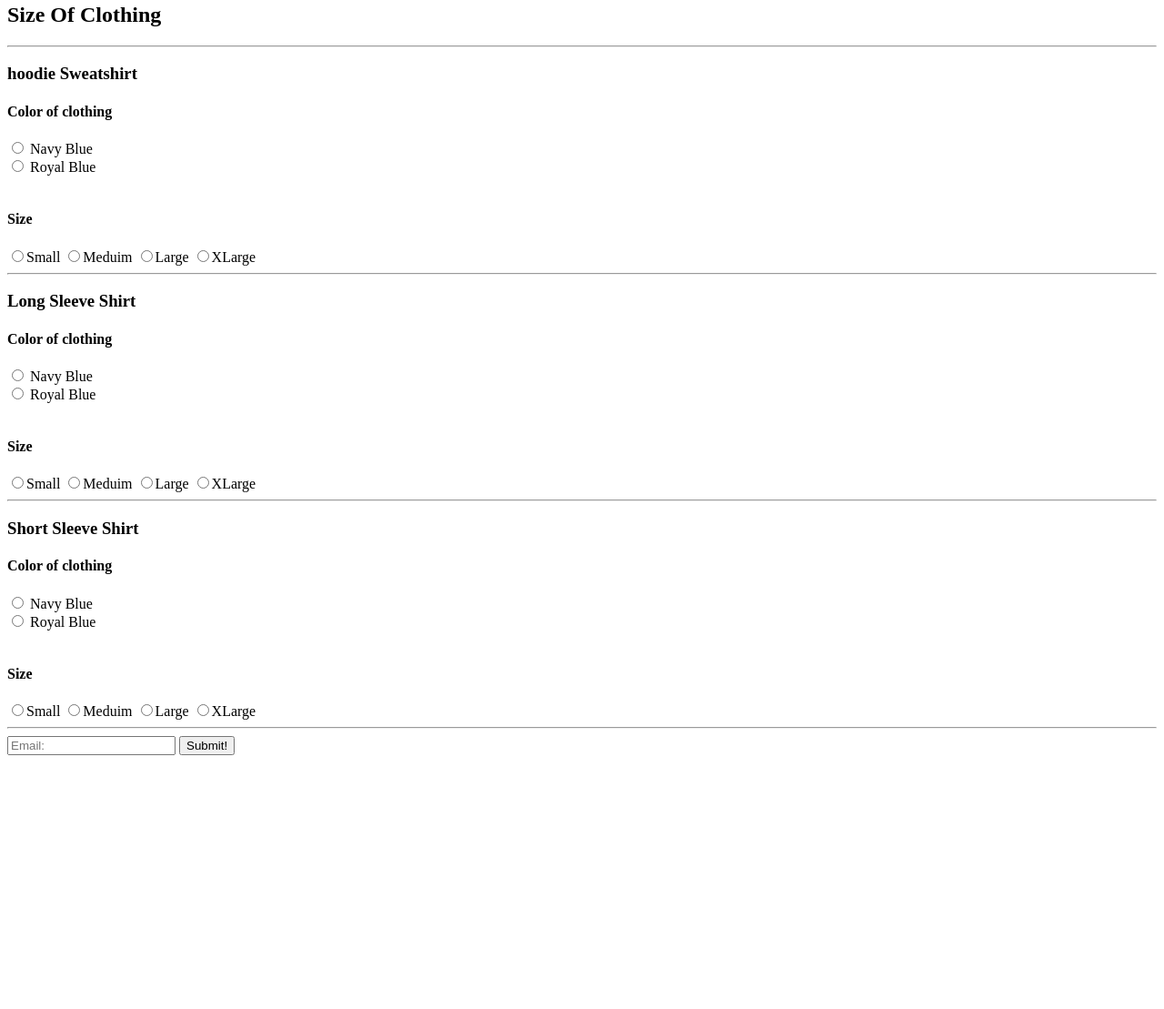
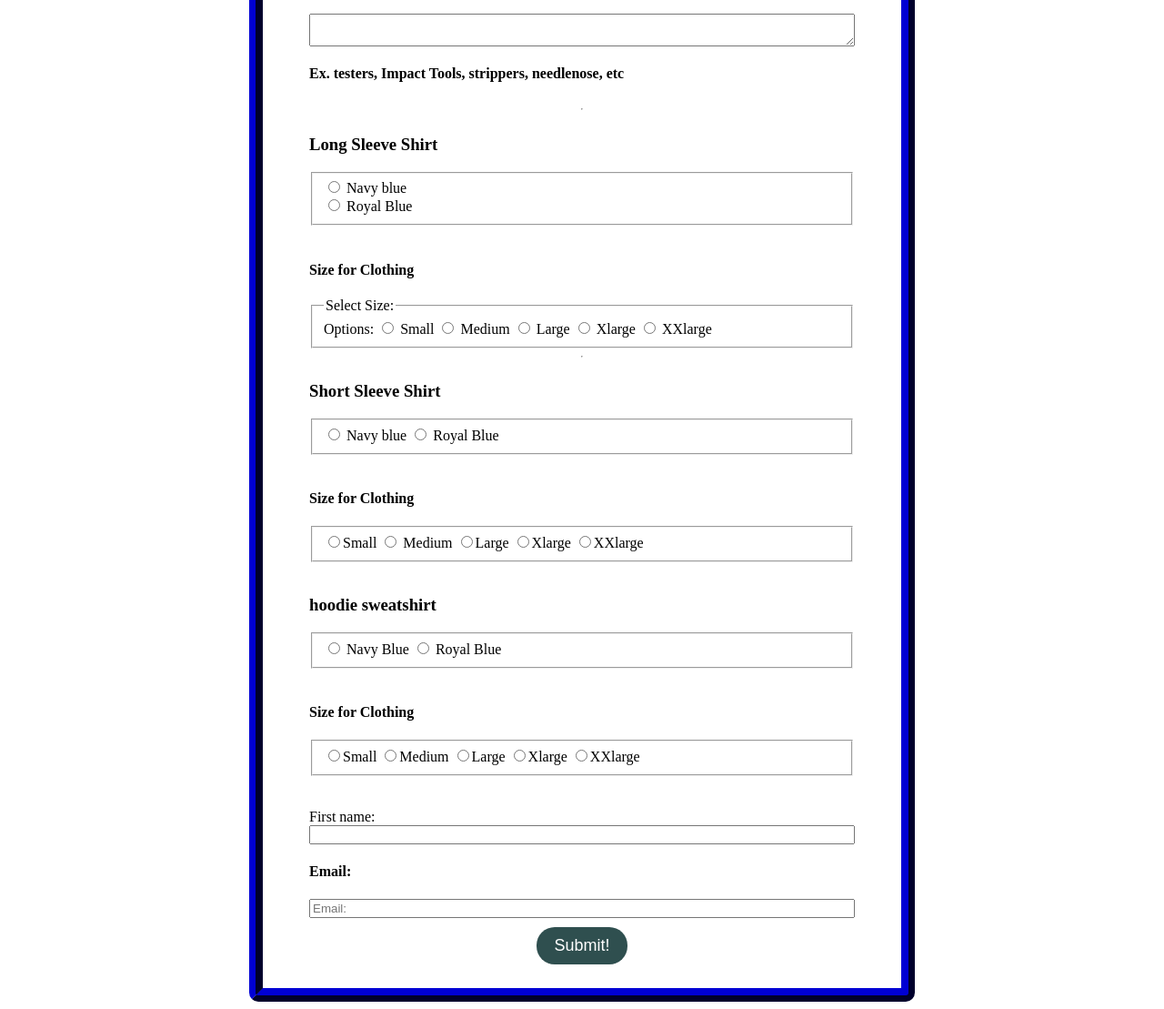
Before and after one commit to alisethebest/Form, a plain HTML site: page index.html in a window 1280 px wide. Shown: the part 239-1348 px from the top of the page at 91% size. Before the commit the page ends 1077 px from the top, so only its background shows below. Drawn offline with Linux system fonts and the light colour scheme.

Commit message:
Add files via upload

```diff
--- a/index.html
+++ b/index.html
@@ -1,62 +1,97 @@
 <!DOCTYPE html>
+
 <head>
     <title>Form</title>
+    <link rel="stylesheet" href="style.css">
 </head>
+
 <body>
-<form>
-     <h1>GA Technical Services</h1>
-     <hr>
-     <h3>What Tools Are You Need Of?</h3>
-    <textarea id="message" name="message"></textarea required>
+    <form action="https://formsubmit.co/alise09@icloud.com" method="POST">
+        <h1>GA Technical Services</h1>
+        <br>
+        <img src="file:///Users/alisecervantes/Library/Containers/com.apple.mail/Data/Library/Mail%20Downloads/C54C51E6-D628-4164-A767-AC10FB0534C7/final_GA_Technical_Services_sm.png"
+            alt="logo">
+        <hr>
+        <h3>What Tools Are You Need Of?</h3>
+        <textarea id="message" name="message"></textarea required>
                 <h4>Ex. testers,
                     Impact Tools,
                     strippers,
                     needlenose,
                     etc</h4>
-                    <h2>Size Of Clothing</h3>
                    <hr>
-                   <h3>hoodie Sweatshirt</h3>
-                    <h4>Color of clothing</h4>
-<input type="radio" id="html" name="fav_language" value="HTML">
-<label for="navy blue">Navy Blue</label><br>
-<input type="radio" id="css" name="fav_language" value="CSS">
-<label for="Royal Blue">Royal Blue</label>
+<h3>Long Sleeve Shirt</h3>
+<fieldset>
+    <div>
+        <input type="radio" id="huey" name="drone" value="navy" >
+        <label for="blue">Navy blue</label>
+    </div>
+
+    <div>
+        <input type="radio" id="dewey" name="drone" value="royal">
+        <label for="dewey">Royal Blue</label>
+    </div>
+</fieldset>
+<br>
+<h4>Size for Clothing</h4>
+<fieldset>
+    <legend>Select Size:</legend>
+
+    <label>Options:</label>
+    <input type="radio" name="radSize" id="sizeSmall" value="small"/>
+    <label for="sizeSmall">Small</label>
+
+    <input type="radio" name="radSize" id="sizeMed" value="medium" />
+    <label for="sizeMed">Medium</label>
+
+    <input type="radio" name="radSize" id="sizeLarge" value="large" />
+    <label for="sizeLarge">Large</label>
+
+    <input type="radio" name="radSize" id="sizeXlarge" value="Xlarge"/>
+    <label for="sizeXlarge">Xlarge</label>
+
+    <input type="radio" name="radSize" id="sizeXXlarge" value="XXlarge"/>
+    <label for="sizeXXlarge">XXlarge</label>
+</fieldset>
+<hr>
+<h3>Short Sleeve Shirt</h3>
+<fieldset>
+<input type="radio" name="color" value="Navy"> Navy blue
+<input type="radio" name="color" value="Royal"> Royal Blue
+</fieldset>
+
+<br>
+<h4>Size for Clothing</h4>
+<fieldset>
+<input type="radio" id="small" name="shirt_size" value="small"><label for="small">Small</label>
+<input type="radio" id="medium" name="shirt_size" value="medium"><label for="medium"> Medium</label>
+<input type="radio" id="large" name="shirt_size" value="large"><label for="large">Large</label>
+<input type="radio" id="Xlarge" name="shirt-size" value="Xlarge"><label for="Xlarge">Xlarge</label>
+<input type="radio" id="XXlarge" name="shirt-size" value="XXlarge"><label for="XXlarge">XXlarge</label>
+</fieldset>
+<br>
+<h3>hoodie sweatshirt</h3>
+<fieldset>
+<input type="radio" id="Netflix" name="shirt-color" value="Navy Blue">
+<label for="Netflix">Navy Blue</label>
+<input type="radio" id="Audi" name="shirt-color" value="royal blue ">
+<label for="Audi">Royal Blue</label>
+</fieldset>
+<br>
+<h4>Size for Clothing</h4>
+<fieldset>
+<input type="radio" id="small" name="shirt-size" value="small"><label for="small">Small</label>
+<input type="radio" id="medium" name="shirt-size" value="medium"><label for="medium">Medium</label>
+<input type="radio" id="large" name="shirt-size" value="large"><label for="large">Large</label>
+<input type="radio" id="xlarge" name="shirt-size" value="xlarge"><label for="xlarge">Xlarge</label>
+<input type="radio" id="xxlarge" name="shirt-size" value="xxlarge"><label for="xxlarge">XXlarge</label>
+</fieldset>
 <br>
 <br>
-<h4>Size</h4>
-<input type="radio" name="rdbsize" id="rdbsize"/>Small
-<input type="radio" name="rdbsize" id="rdbsize" />Meduim
-<input type="radio" name="rdbsize" id="rdbsize" />Large
-<input type="radio" name="rdbsize" id="rdbsize" />XLarge
-<hr>
-<h3>Long Sleeve Shirt</h3>
-<h4>Color of clothing</h4>
-<input type="radio" id="html" name="fav_language" value="HTML">
-<label for="navy blue">Navy Blue</label><br>
-<input type="radio" id="css" name="fav_language" value="CSS">
-<label for="Royal Blue">Royal Blue</label>
-<br>
-<br>
-<h4>Size</h4>
-<input type="radio" name="rdbsize" id="rdbsize" />Small
-<input type="radio" name="rdbsize" id="rdbsize" />Meduim
-<input type="radio" name="rdbsize" id="rdbsize" />Large
-<input type="radio" name="rdbsize" id="rdbsize" />XLarge
-<hr>
-<h3>Short Sleeve Shirt</h3>
-<h4>Color of clothing</h4>
-<input type="radio" id="html" name="fav_language" value="HTML">
-<label for="navy blue">Navy Blue</label><br>
-<input type="radio" id="css" name="fav_language" value="CSS">
-<label for="Royal Blue">Royal Blue</label>
-<br>
-<br>
-<h4>Size</h4>
-<input type="radio" name="rdbsize" id="rdbsize" />Small
-<input type="radio" name="rdbsize" id="rdbsize" />Meduim
-<input type="radio" name="rdbsize" id="rdbsize" />Large
-<input type="radio" name="rdbsize" id="rdbsize" />XLarge
-<hr>
+<label for="fname">First name:</label>
+<input type="text" id="fname" name="fname">
+
+<h4>Email:</h4>
 <input type="email" id="email" placeholder="Email:" required>
 <button type="submit">Submit!</button>
 </body>
--- /dev/null
+++ b/style.css
@@ -0,0 +1,38 @@
+form button {
+    padding: 10px;
+    background: darkslategray;
+    color: white;
+    font-size: 18px;
+    border: 0;
+    outline: none;
+    cursor: pointer;
+    width: 100px;
+    margin: 10px auto 0;
+    border-radius: 20px;
+}
+
+
+
+form {
+    border: 4mm ridge navy
+}
+
+form {
+    background: white;
+    display: flex;
+    flex-direction: column;
+    padding: 2vw 4vw;
+    width: 90%;
+    max-width: 600px;
+    border-radius: 10px;
+    margin: auto;
+}
+
+   img {
+       border: 1px solid #ddd;
+       border-radius: 4px;
+       padding: 5px;
+       width: 150px;
+       top: -160px;
+       right: 700px;
+   }
```
